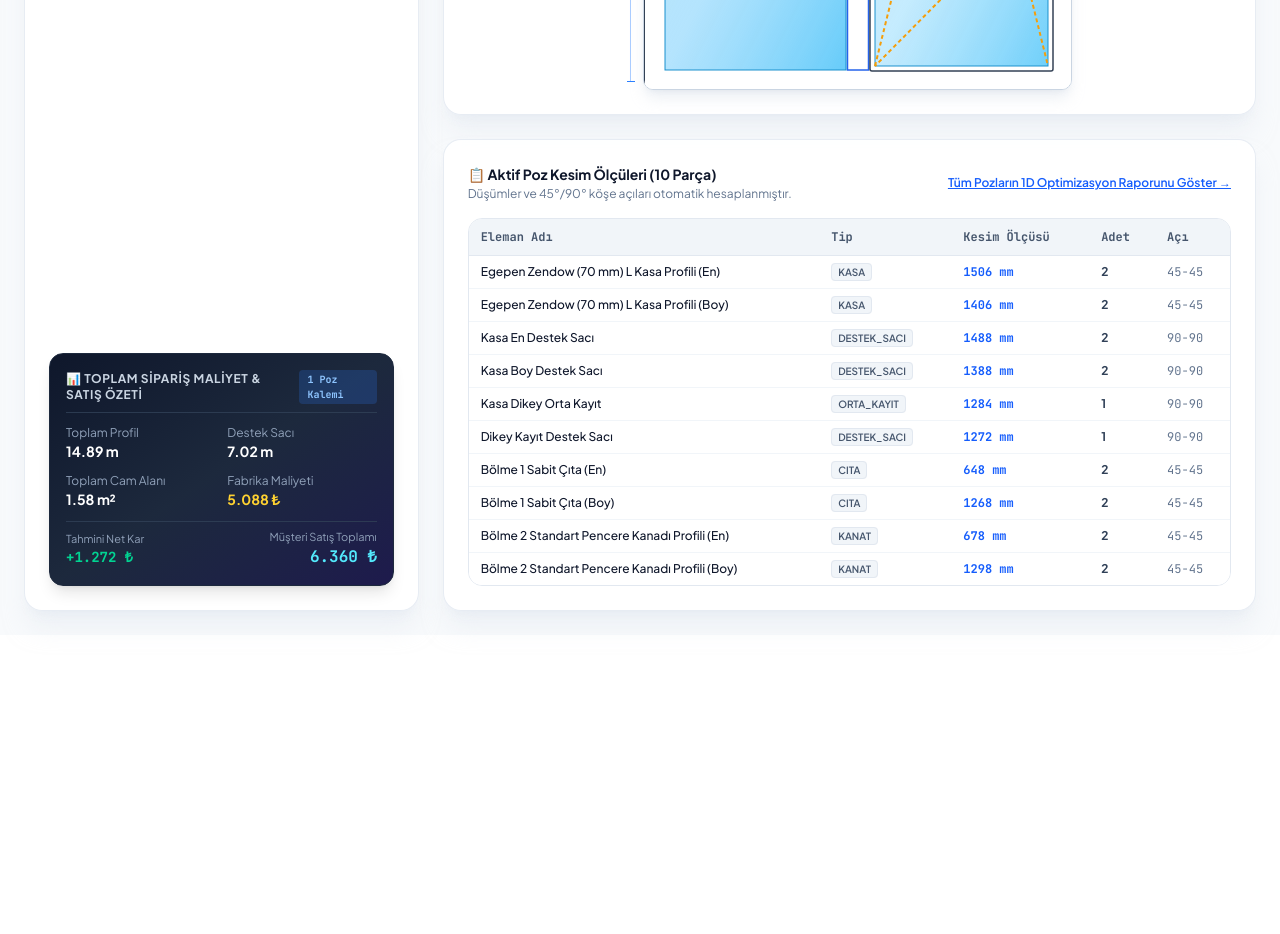
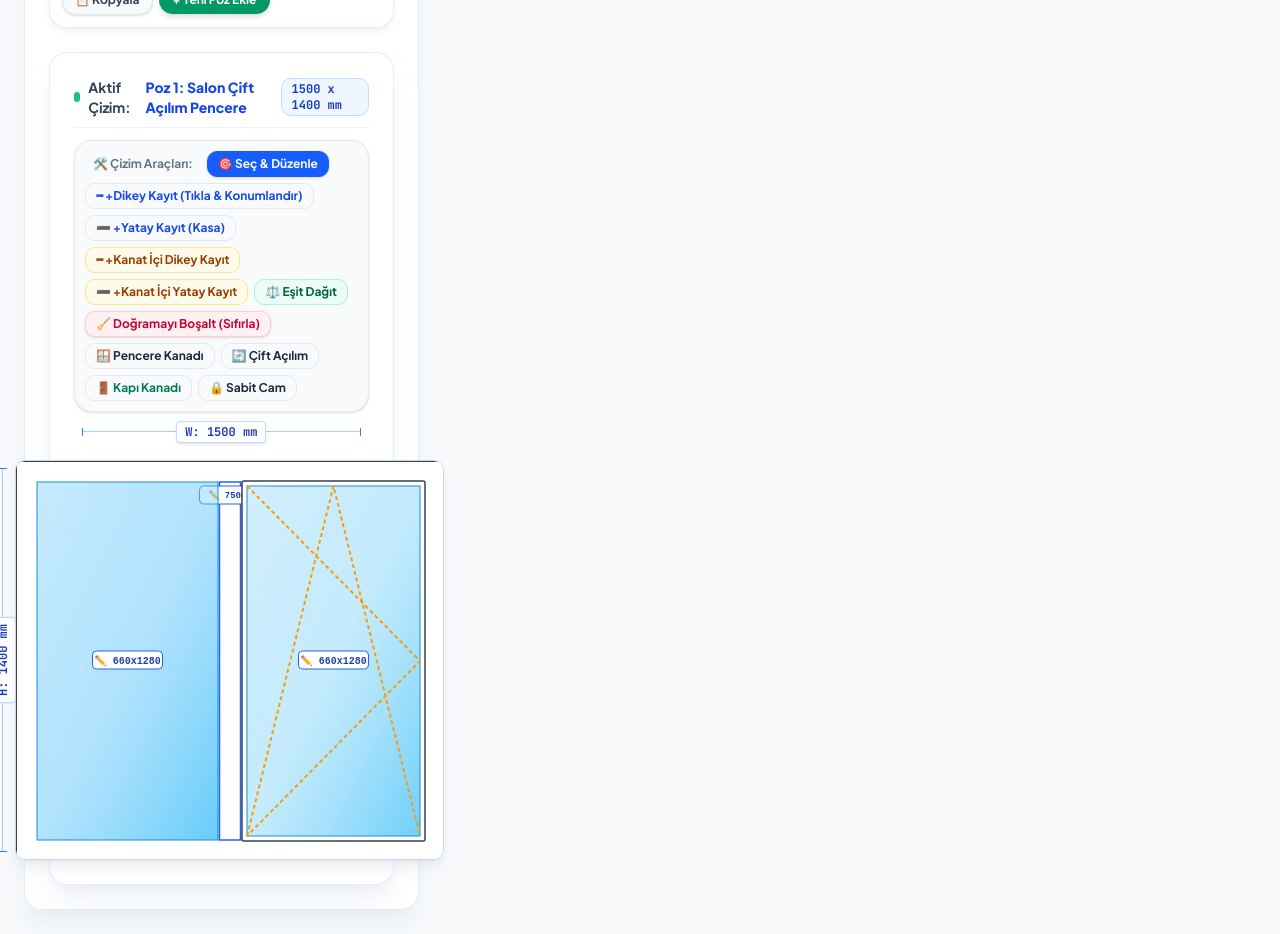
Before and after one commit to haslim/pencere, a Next.js app: page / in a window 1280 px wide. Shown: the part 760-1694 px from the top of the page. Before the commit the page ends 1395 px from the top, so only its background shows below. Built offline with nearby package versions, Linux system fonts and the light colour scheme.

Commit message:
feat: implement window configuration dashboard with multi-item management and local storage persistence

```diff
--- a/src/app/page.tsx
+++ b/src/app/page.tsx
@@ -912,56 +912,7 @@ export default function SaaSWindowDashboard() {
                 </div>
               </div>
             </div>
-
           </div>
-
-          <div className="mt-auto bg-gradient-to-br from-slate-900 via-slate-800 to-indigo-950 p-4 rounded-xl border border-slate-800 space-y-3 text-white shadow-lg">
-            <div className="flex items-center justify-between border-b border-slate-700/80 pb-2">
-              <h3 className="text-xs font-bold uppercase tracking-wider text-slate-300">
-                📊 Toplam Sipariş Maliyet & Satış Özeti
-              </h3>
-              <span className="text-[10px] bg-blue-500/20 text-blue-300 px-2 py-0.5 rounded font-mono font-bold">
-                {items.length} Poz Kalemi
-              </span>
-            </div>
-
-            <div className="grid grid-cols-2 gap-3 text-xs">
-              <div>
-                <span className="text-slate-400 block">Toplam Profil</span>
-                <span className="font-bold text-white text-sm">{orderSummary.totalProfileMeters} m</span>
-              </div>
-              <div>
-                <span className="text-slate-400 block">Destek Sacı</span>
-                <span className="font-bold text-white text-sm">{orderSummary.totalSteelMeters} m</span>
-              </div>
-              <div>
-                <span className="text-slate-400 block">Toplam Cam Alanı</span>
-                <span className="font-bold text-white text-sm">{orderSummary.totalGlassSqM} m²</span>
-              </div>
-              <div>
-                <span className="text-slate-400 block">Fabrika Maliyeti</span>
-                <span className="font-bold text-amber-300 text-sm">
-                  {orderSummary.costPriceTL.toLocaleString("tr-TR")} ₺
-                </span>
-              </div>
-            </div>
-
-            <div className="pt-2 border-t border-slate-700/80 flex items-center justify-between text-xs">
-              <div>
-                <span className="text-slate-400 text-[11px] block">Tahmini Net Kar</span>
-                <span className="font-extrabold text-emerald-400 text-sm font-mono">
-                  +{orderSummary.profitTL.toLocaleString("tr-TR")} ₺
-                </span>
-              </div>
-              <div className="text-right">
-                <span className="text-slate-400 text-[11px] block">Müşteri Satış Toplamı</span>
-                <span className="font-extrabold text-cyan-300 text-base font-mono">
-                  {orderSummary.totalPriceTL.toLocaleString("tr-TR")} ₺
-                </span>
-              </div>
-            </div>
-          </div>
-        </div>
 
         {/* Sağ Çizim ve Poz Seçim Paneli */}
         <div className="lg:col-span-8 flex flex-col gap-6">
@@ -1074,120 +1025,10 @@ export default function SaaSWindowDashboard() {
               onRemoveMullion={handleRemoveMullion}
               isDark={isDark}
             />
-
-
-          </div>
-
-          <div
-            className={`border rounded-2xl p-6 shadow-xl backdrop-blur-sm transition-colors ${
-              isDark
-                ? "bg-slate-900/80 border-slate-800 text-slate-100 shadow-slate-950/50"
-                : "bg-white/90 border-slate-200/80 text-slate-900 shadow-slate-200/50"
-            }`}
-          >
-            <div className="flex items-center justify-between mb-4">
-              <div>
-                <h3
-                  className={`text-sm font-bold flex items-center gap-2 ${
-                    isDark ? "text-white" : "text-slate-900"
-                  }`}
-                >
-                  📋 Aktif Poz Kesim Ölçüleri ({calcResult.cutPieces.length} Parça)
-                </h3>
-                <p
-                  className={`text-xs mt-0.5 ${isDark ? "text-slate-400" : "text-slate-500"}`}
-                >
-                  Düşümler ve 45°/90° köşe açıları otomatik hesaplanmıştır.
-                </p>
-              </div>
-              <button
-                onClick={() => setIsCutModalOpen(true)}
-                className={`text-xs font-semibold underline flex items-center gap-1 ${
-                  isDark ? "text-cyan-400 hover:text-cyan-300" : "text-blue-600 hover:text-blue-700"
-                }`}
-              >
-                Tüm Pozların 1D Optimizasyon Raporunu Göster →
-              </button>
-            </div>
-
-            <div
-              className={`overflow-x-auto rounded-xl border ${
-                isDark ? "border-slate-800" : "border-slate-200"
-              }`}
-            >
-              <table
-                className={`w-full text-left text-xs ${
-                  isDark ? "text-slate-300" : "text-slate-700"
-                }`}
-              >
-                <thead
-                  className={`font-mono border-b ${
-                    isDark
-                      ? "bg-slate-950 text-slate-400 border-slate-800"
-                      : "bg-slate-100 text-slate-600 border-slate-200"
-                  }`}
-                >
-                  <tr>
-                    <th className="px-3 py-2.5">Eleman Adı</th>
-                    <th className="px-3 py-2.5">Tip</th>
-                    <th className="px-3 py-2.5">Kesim Ölçüsü</th>
-                    <th className="px-3 py-2.5">Adet</th>
-                    <th className="px-3 py-2.5">Açı</th>
-                  </tr>
-                </thead>
-                <tbody
-                  className={`divide-y ${
-                    isDark
-                      ? "divide-slate-800 bg-slate-950/40"
-                      : "divide-slate-100 bg-white"
-                  }`}
-                >
-                  {calcResult.cutPieces.map((p) => (
-                    <tr
-                      key={p.id}
-                      className={isDark ? "hover:bg-slate-800/50 transition" : "hover:bg-slate-50/80 transition"}
-                    >
-                      <td
-                        className={`px-3 py-2 font-medium ${
-                          isDark ? "text-white" : "text-slate-900"
-                        }`}
-                      >
-                        {p.label}
-                      </td>
-                      <td className="px-3 py-2">
-                        <span
-                          className={`px-1.5 py-0.5 rounded text-[10px] font-semibold border ${
-                            isDark
-                              ? "bg-slate-800 text-slate-300 border-slate-700"
-                              : "bg-slate-100 text-slate-600 border-slate-200"
-                          }`}
-                        >
-                          {p.type}
-                        </span>
-                      </td>
-                      <td
-                        className={`px-3 py-2 font-mono font-bold ${
-                          isDark ? "text-cyan-400" : "text-blue-600"
-                        }`}
-                      >
-                        {p.length} mm
-                      </td>
-                      <td className="px-3 py-2 font-bold">{p.quantity}</td>
-                      <td
-                        className={`px-3 py-2 font-mono ${
-                          isDark ? "text-slate-400" : "text-slate-500"
-                        }`}
-                      >
-                        {p.angle}
-                      </td>
-                    </tr>
-                  ))}
-                </tbody>
-              </table>
-            </div>
           </div>
         </div>
-      </main>
+      </div>
+    </main>
 
       {/* Modal Dialoglar */}
       <CustomerModal
--- a/src/components/WindowCanvas.tsx
+++ b/src/components/WindowCanvas.tsx
@@ -82,6 +82,15 @@ export const WindowCanvas: React.FC<WindowCanvasProps> = ({
 
   const [selectedCellIndex, setSelectedCellIndex] = useState<number | null>(null);
 
+
+  // Context Menu State
+  const [contextMenu, setContextMenu] = useState<{
+    x: number;
+    y: number;
+    type: "v_mullion" | "h_mullion";
+    index: number;
+    posMM: number;
+  } | null>(null);
 
   // Kayıt Ekleme Modal State
   const [isAddMullionModalOpen, setIsAddMullionModalOpen] = useState<boolean>(false);
```
